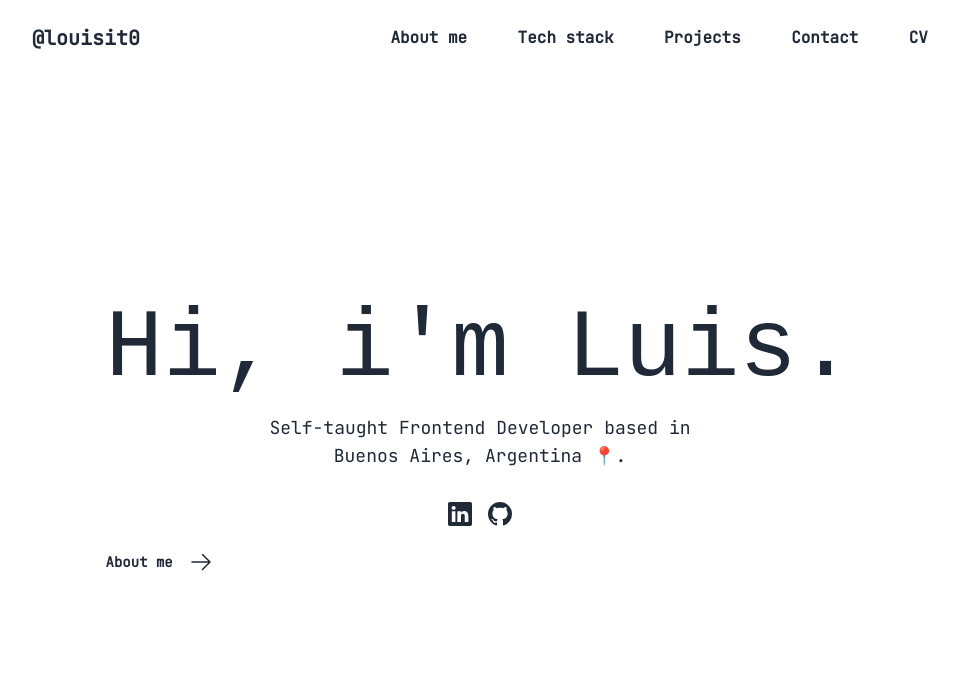
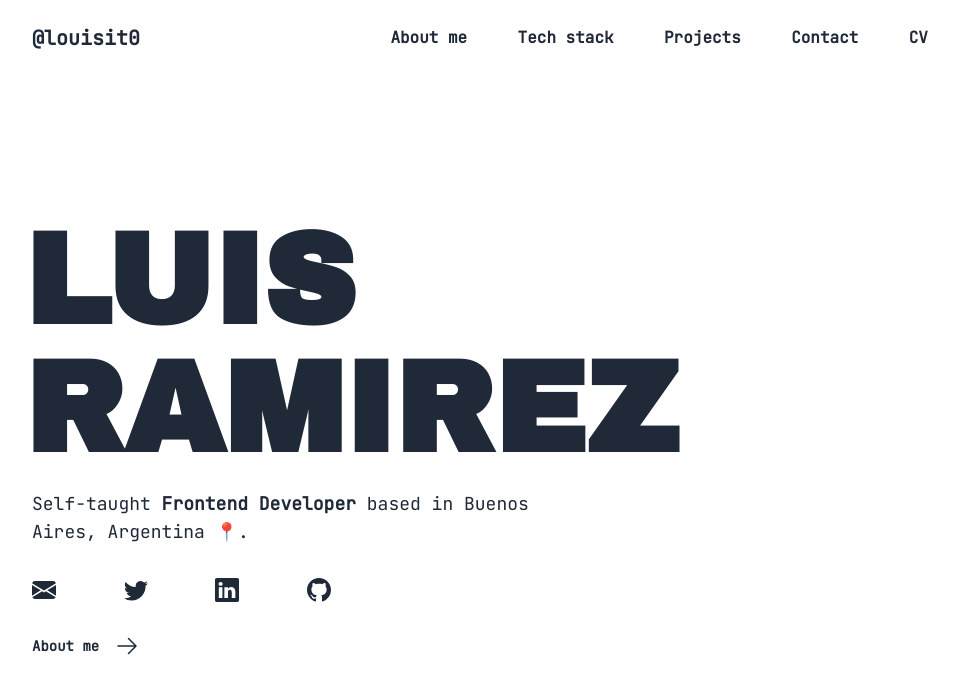
Before and after one commit to Louisit0/Portfolio, a React (Vite) app: page / in a window 1280 px wide. Shown: the top 694 px of the page, without its empty margins (160-1119 px from the left). Built offline with nearby package versions, Linux system fonts and the light colour scheme.

Commit message:
nuevo diseño home

```diff
--- a/src/pages/HomeCover.jsx
+++ b/src/pages/HomeCover.jsx
@@ -1,23 +1,31 @@
-import { BsLinkedin, BsGithub } from "react-icons/bs";
+import {
+  BsLinkedin,
+  BsGithub,
+  BsFillEnvelopeFill,
+  BsTwitter,
+} from "react-icons/bs";
 import { Link } from "react-router-dom";
 
 const HomeCover = () => {
   return (
     <section
       id="Home"
-      className="flex flex-col justify-center items-center text-center mx-6 md:mx-8 lg:mx-0"
+      className="flex flex-col justify-center mx-6 md:mx-8 lg:mx-0"
     >
       {/* <img src={gifGato} alt="gato" className="h-32 w-42 mx-auto my-4" /> */}
-      <div className="flex flex-row justify-center">
-        <span className="title-home font-bold md:font-normal text-4xl md:text-7xl lg:text-8xl">
-          Hi, i'm Luis.
-        </span>
+      <div className="flex flex-row">
+        <h1 className="font-bold self-start text-start text-6xl md:text-9xl md:-ml-2">
+          LUIS RAMIREZ
+        </h1>
       </div>
-      <h3 className="text-sm md:text-base lg:text-lg mx-8 md:w-3/5 sm:mx-auto my-4 ">
-        Self-taught Frontend Developer based in Buenos Aires, Argentina 📍.
+      <h3 className="text-base self-start text-start lg:text-lg md:w-3/5 my-4 ">
+        Self-taught <span className="font-bold">Frontend Developer</span> based
+        in Buenos Aires, Argentina 📍.
       </h3>
-      <div className="flex flex-row my-4 mx-auto">
-        <BsLinkedin size="1.5rem" className="mr-4" />
+      <div className="flex flex-row mt-4 mb-6 w-1/2 md:w-1/3 justify-between">
+        <BsFillEnvelopeFill size="1.5rem" />
+        <BsTwitter size="1.5rem" />
+        <BsLinkedin size="1.5rem" />
         <BsGithub size="1.5rem" />
       </div>
       <div className="w-full mt-2 pb-4">
@@ -25,7 +33,7 @@ const HomeCover = () => {
           to={"/about"}
           className=" select-none cursor-pointer transition-all font-bold"
         >
-          <div className="flex flex-row w-full justify-start px-6 md:px-0">
+          <div className="flex flex-row w-full justify-start md:px-0">
             <p className="mr-4 text-sm self-center">About me</p>
             <svg
               xmlns="http://www.w3.org/2000/svg"
```
